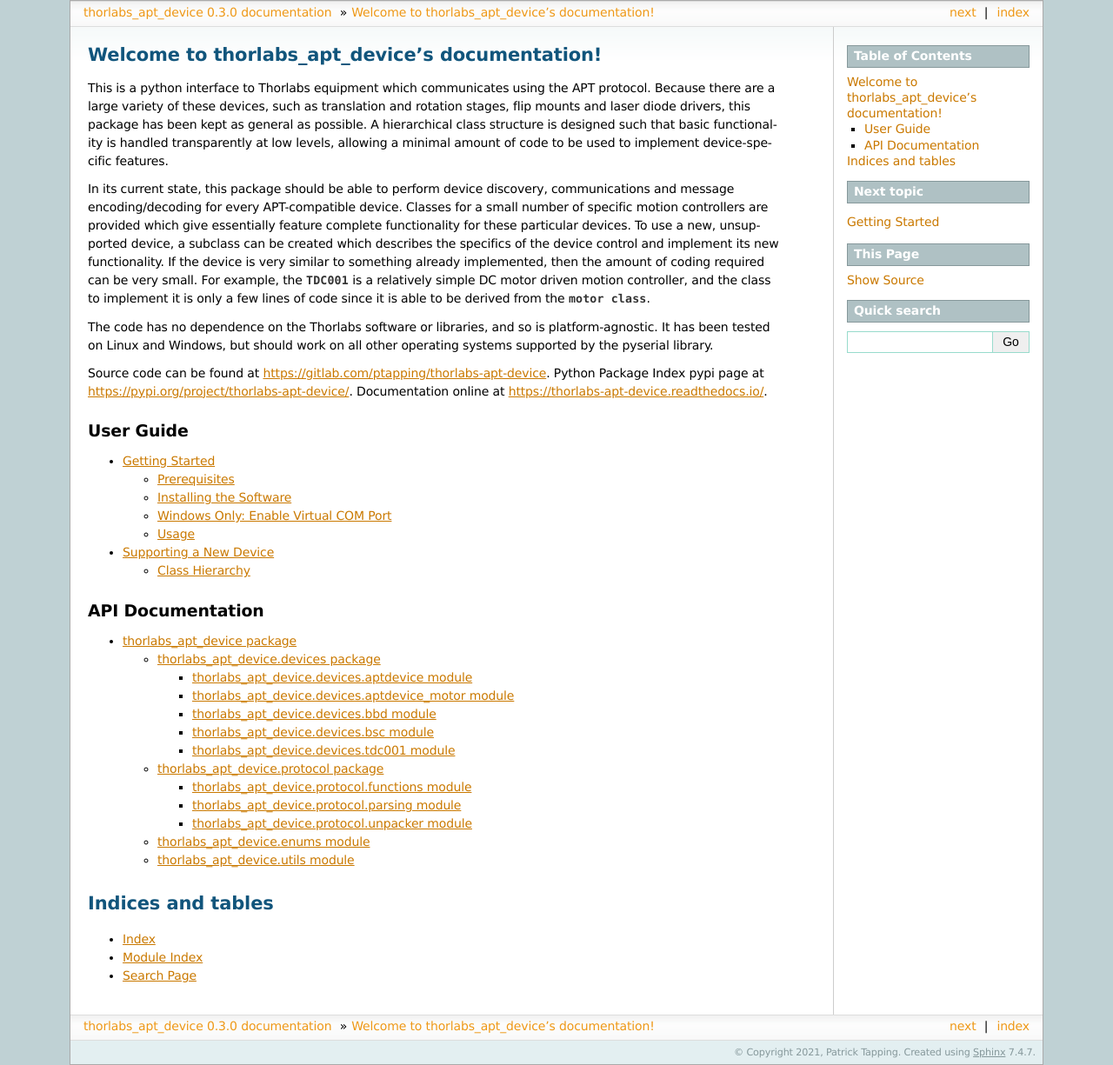
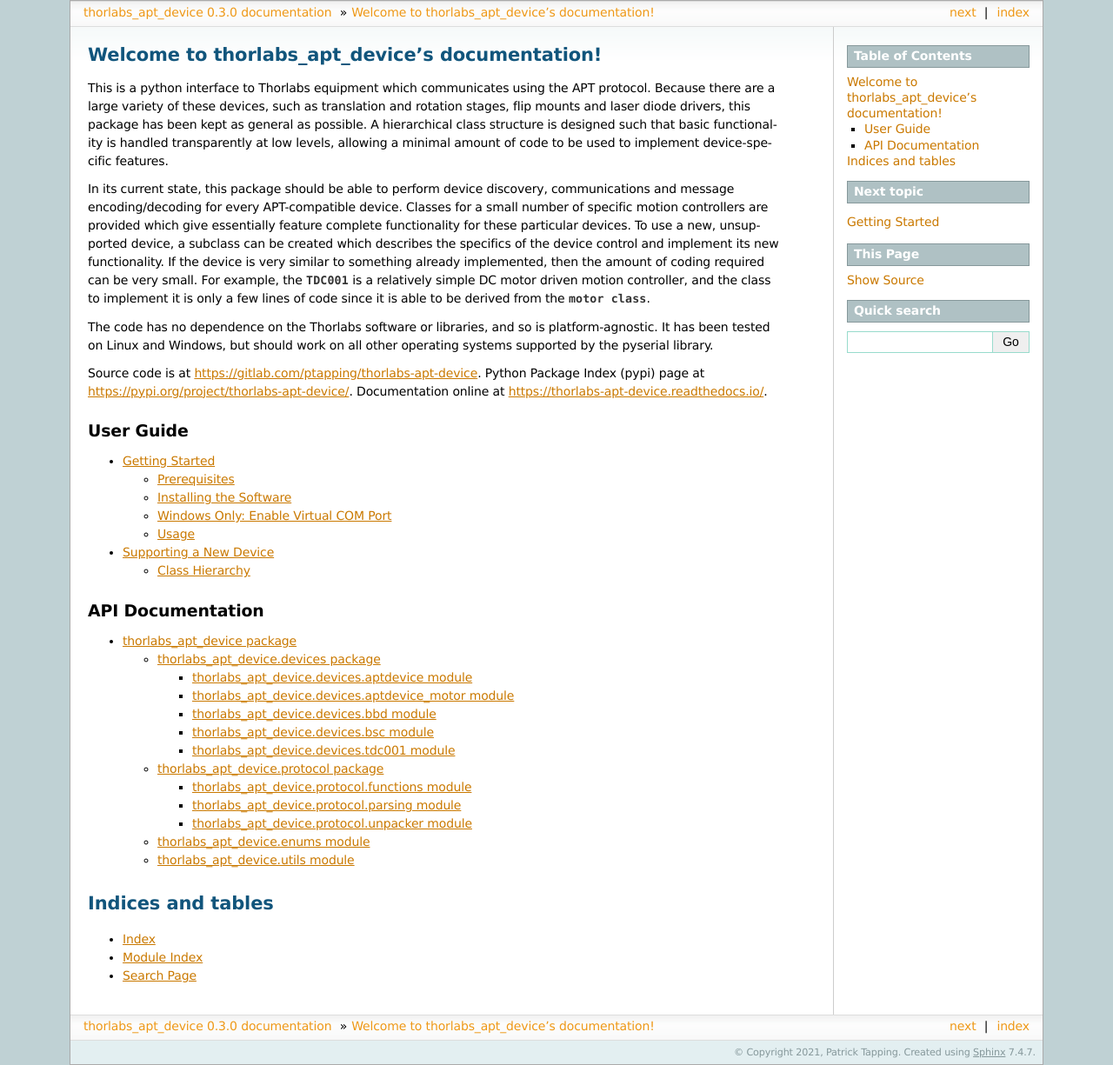
Before and after one commit to POSICS-II/thorlabs-apt-device, a Sphinx documentation site: the page built from doc/source/index.rst, in a window 1280 px wide. Shown: the whole page at 87% size. Built offline with Sphinx 7.4.7, drawn with Linux system fonts in a browser that asks for light colours.

Commit message:
Documentation tweak

```diff
--- a/doc/source/index.rst
+++ b/doc/source/index.rst
@@ -23,8 +23,8 @@
 It has been tested on Linux and Windows, but should work on all other operating systems supported
 by the pyserial library.
 
-Source code can be found at `<https://gitlab.com/ptapping/thorlabs-apt-device>`__.
-Python Package Index pypi page at `<https://pypi.org/project/thorlabs-apt-device/>`__.
+Source code is at `<https://gitlab.com/ptapping/thorlabs-apt-device>`__.
+Python Package Index (pypi) page at `<https://pypi.org/project/thorlabs-apt-device/>`__.
 Documentation online at `<https://thorlabs-apt-device.readthedocs.io/>`__.
 
 User Guide
```
